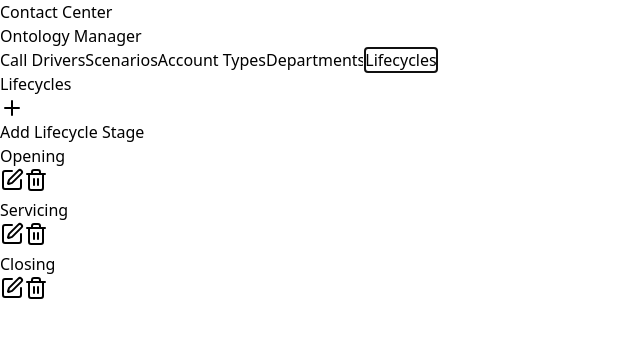
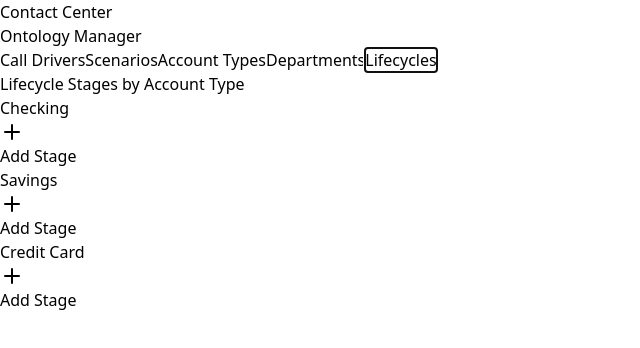
Before and after one commit to eisenzopf/contact-center, a Next.js app: page /dashboard/ontology in a window 1280 px wide. Both pictures are taken after a click on the tab "Lifecycles". Shown: the top 348 px of the page, without its empty margins (0-640 px from the left). Built offline with nearby package versions, Linux system fonts and the light colour scheme.

Commit message:
Fixing ontology manager page

```diff
--- a/src/app/dashboard/ontology/page.tsx
+++ b/src/app/dashboard/ontology/page.tsx
@@ -4,7 +4,7 @@ import { useState } from 'react';
 import { Card, CardContent, CardHeader, CardTitle } from "@/components/ui/card";
 import { Tabs, TabsContent, TabsList, TabsTrigger } from "@/components/ui/tabs";
 import { Plus, Edit, Trash2, Save } from 'lucide-react';
-import { CallDriver, Scenario, Attribute, AccountType, Department, Lifecycle } from '@/types/ontology';
+import { CallDriver, Scenario, Attribute, AccountType, Department, Lifecycle, LifecycleStage } from '@/types/ontology';
 import { themeClasses } from '@/lib/theme';
 import { CallDriverForm } from '@/components/ontology/CallDriverForm';
 import { ScenarioForm } from '@/components/ontology/ScenarioForm';
@@ -22,12 +22,13 @@ export default function OntologyManagerPage() {
   const [activeTab, setActiveTab] = useState<'callDrivers' | 'scenarios' | 'accountTypes' | 'departments' | 'lifecycles'>('callDrivers');
   const [callDrivers, setCallDrivers] = useState<CallDriver[]>([]);
   const [scenarios, setScenarios] = useState<Scenario[]>([]);
-  const [editingItem, setEditingItem] = useState<CallDriver | Scenario | AccountType | Department | Lifecycle | null>(null);
+  const [editingItem, setEditingItem] = useState<CallDriver | Scenario | AccountType | Department | Lifecycle | LifecycleStage | null>(null);
   const [showCallDriverForm, setShowCallDriverForm] = useState(false);
   const [showScenarioForm, setShowScenarioForm] = useState(false);
   const [accountTypes, setAccountTypes] = useState<AccountType[]>(mockAccountTypes);
   const [departmentList, setDepartmentList] = useState<Department[]>(departments);
   const [lifecycleList, setLifecycleList] = useState<Lifecycle[]>(lifecycles);
+  const [lifecycleStages, setLifecycleStages] = useState<LifecycleStage[]>([]);
 
   const handleAddAttribute = (item: CallDriver | Scenario) => {
     const newAttribute: Attribute = {
@@ -77,6 +78,29 @@ export default function OntologyManagerPage() {
     } else {
       setCallDrivers(callDrivers.filter(cd => cd.id !== item.id));
     }
+  };
+
+  const reorderLifecycle = (accountTypeId: string, stageId: string, direction: 'up' | 'down') => {
+    setLifecycleStages(prevStages => {
+      const stages = [...prevStages];
+      const accountTypeStages = stages.filter(s => s.accountTypeId === accountTypeId);
+      const currentIndex = accountTypeStages.findIndex(s => s.id === stageId);
+
+      if (direction === 'up' && currentIndex > 0) {
+        const temp = accountTypeStages[currentIndex].order;
+        accountTypeStages[currentIndex].order = accountTypeStages[currentIndex - 1].order;
+        accountTypeStages[currentIndex - 1].order = temp;
+      } else if (direction === 'down' && currentIndex < accountTypeStages.length - 1) {
+        const temp = accountTypeStages[currentIndex].order;
+        accountTypeStages[currentIndex].order = accountTypeStages[currentIndex + 1].order;
+        accountTypeStages[currentIndex + 1].order = temp;
+      }
+
+      return stages.map(s => {
+        const updatedStage = accountTypeStages.find(as => as.id === s.id);
+        return updatedStage || s;
+      });
+    });
   };
 
   return (
@@ -464,78 +488,110 @@ export default function OntologyManagerPage() {
 
           <TabsContent value="lifecycles">
             <Card>
-              <CardHeader className="flex flex-row items-center justify-between">
-                <CardTitle>Lifecycles</CardTitle>
+              <CardHeader>
+                <CardTitle>Lifecycle Stages by Account Type</CardTitle>
+              </CardHeader>
+              <CardContent>
+                <div className="space-y-8">
+                  {accountTypes.map((accountType) => (
+                    <div key={accountType.id} className="border rounded-lg p-4">
+                      <div className="flex justify-between items-center mb-4">
+                        <h3 className="text-lg font-medium">{accountType.name}</h3>
                         <button
-                  className="bg-[var(--primary)] text-[var(--primary-foreground)] px-4 py-2 rounded-lg flex items-center hover:bg-[var(--primary-hover)]"
+                          className="bg-[var(--primary)] text-[var(--primary-foreground)] px-3 py-1.5 rounded-lg flex items-center hover:bg-[var(--primary-hover)] text-sm"
                           onClick={() => {
-                    const newLifecycle = 'Opening' as Lifecycle;
-                    setLifecycleList([...lifecycleList, newLifecycle]);
-                    setEditingItem(newLifecycle);
+                            const newStage: LifecycleStage = {
+                              id: `ls_${Date.now()}`,
+                              name: 'New Stage',
+                              order: lifecycleStages.filter(s => s.accountTypeId === accountType.id).length,
+                              accountTypeId: accountType.id
+                            };
+                            setLifecycleStages([...lifecycleStages, newStage]);
+                            setEditingItem(newStage);
                           }}
                         >
-                  <Plus className="h-4 w-4 mr-2" />
-                  Add Lifecycle Stage
+                          <Plus className="h-4 w-4 mr-1" />
+                          Add Stage
                         </button>
-              </CardHeader>
-              <CardContent>
-                <div className="space-y-4">
-                  {lifecycleList.map((lifecycle, index) => (
-                    <div key={index} className="flex items-center justify-between p-4 border rounded-lg">
-                      {editingItem === lifecycle ? (
-                        <div className="w-full space-y-4">
-                          <div>
-                            <label className="block text-sm font-medium text-gray-700 mb-1">Lifecycle Stage Name</label>
+                      </div>
+
+                      <div className="space-y-2">
+                        {lifecycleStages
+                          .filter(stage => stage.accountTypeId === accountType.id)
+                          .sort((a, b) => a.order - b.order)
+                          .map((stage, index, filteredStages) => (
+                            <div key={stage.id} className="flex items-center justify-between p-3 border rounded-lg bg-white">
+                              {editingItem?.id === stage.id ? (
+                                <div className="flex-1 mr-4">
                                   <input
                                     type="text"
-                              value={lifecycle}
+                                    value={stage.name}
                                     onChange={(e) => {
-                                const newLifecycles = [...lifecycleList];
-                                newLifecycles[index] = e.target.value as Lifecycle;
-                                setLifecycleList(newLifecycles);
+                                      setLifecycleStages(stages =>
+                                        stages.map(s =>
+                                          s.id === stage.id ? {...s, name: e.target.value} : s
+                                        )
+                                      );
                                     }}
                                     className="w-full px-3 py-2 border rounded-md focus:outline-none focus:ring-2 focus:ring-blue-500"
-                              placeholder="Enter lifecycle stage name..."
+                                    placeholder="Enter stage name..."
                                   />
-                          </div>
-
-                          <div className="flex justify-end space-x-2 mt-4">
+                                  <div className="flex justify-end space-x-2 mt-2">
                                     <button
                                       onClick={() => setEditingItem(null)}
-                              className="px-4 py-2 text-gray-600 hover:bg-gray-100 rounded-lg"
+                                      className="px-3 py-1.5 text-sm text-gray-600 hover:bg-gray-100 rounded-lg"
                                     >
                                       Cancel
                                     </button>
                                     <button
                                       onClick={() => setEditingItem(null)}
-                              className="px-4 py-2 bg-blue-500 text-white hover:bg-blue-600 rounded-lg flex items-center"
+                                      className="px-3 py-1.5 text-sm bg-blue-500 text-white hover:bg-blue-600 rounded-lg flex items-center"
                                     >
-                              <Save className="h-4 w-4 mr-2" />
+                                      <Save className="h-4 w-4 mr-1" />
                                       Save
                                     </button>
                                   </div>
                                 </div>
                               ) : (
                                 <>
-                          <div>
-                            <h3 className="font-medium">{lifecycle}</h3>
+                                  <span className="font-medium">{stage.name}</span>
+                                  <div className="flex items-center space-x-2">
+                                    <div className="flex space-x-1">
+                                      <button
+                                        onClick={() => reorderLifecycle(accountType.id, stage.id, 'up')}
+                                        disabled={index === 0}
+                                        className="p-1 text-gray-500 hover:bg-gray-100 rounded disabled:opacity-30"
+                                      >
+                                        ↑
+                                      </button>
+                                      <button
+                                        onClick={() => reorderLifecycle(accountType.id, stage.id, 'down')}
+                                        disabled={index === filteredStages.length - 1}
+                                        className="p-1 text-gray-500 hover:bg-gray-100 rounded disabled:opacity-30"
+                                      >
+                                        ↓
+                                      </button>
                                     </div>
-                          <div className="flex space-x-2">
                                     <button
-                              onClick={() => setEditingItem(lifecycle)}
-                              className="p-2 text-blue-500 hover:bg-blue-50 rounded"
+                                      onClick={() => setEditingItem(stage)}
+                                      className="p-1.5 text-blue-500 hover:bg-blue-50 rounded"
                                     >
                                       <Edit className="h-4 w-4" />
                                     </button>
                                     <button
-                              onClick={() => setLifecycleList(lifecycleList.filter((_, i) => i !== index))}
-                              className="p-2 text-red-500 hover:bg-red-50 rounded"
+                                      onClick={() => setLifecycleStages(stages =>
+                                        stages.filter(s => s.id !== stage.id)
+                                      )}
+                                      className="p-1.5 text-red-500 hover:bg-red-50 rounded"
                                     >
                                       <Trash2 className="h-4 w-4" />
                                     </button>
                                   </div>
                                 </>
                               )}
+                            </div>
+                          ))}
+                      </div>
                     </div>
                   ))}
                 </div>
```
Also changed, not shown: src/types/ontology.ts (+7 -0 lines). Lines whose indentation alone changed are shown as unchanged.
